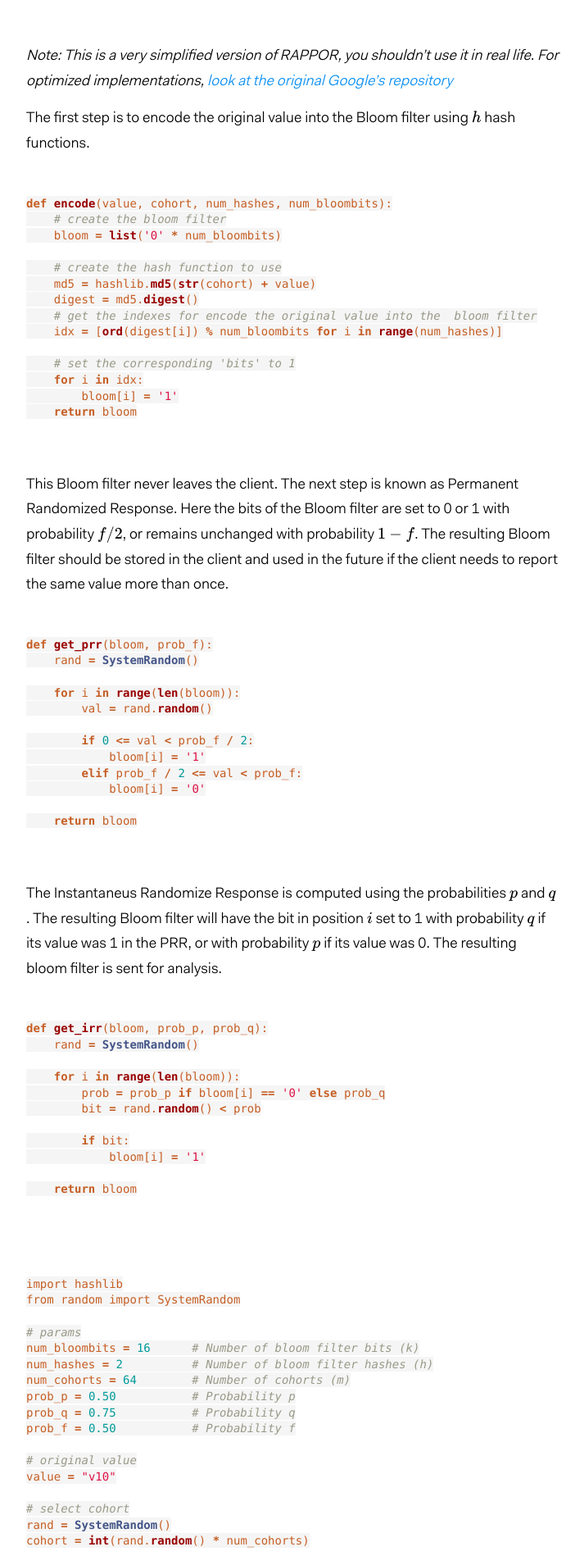
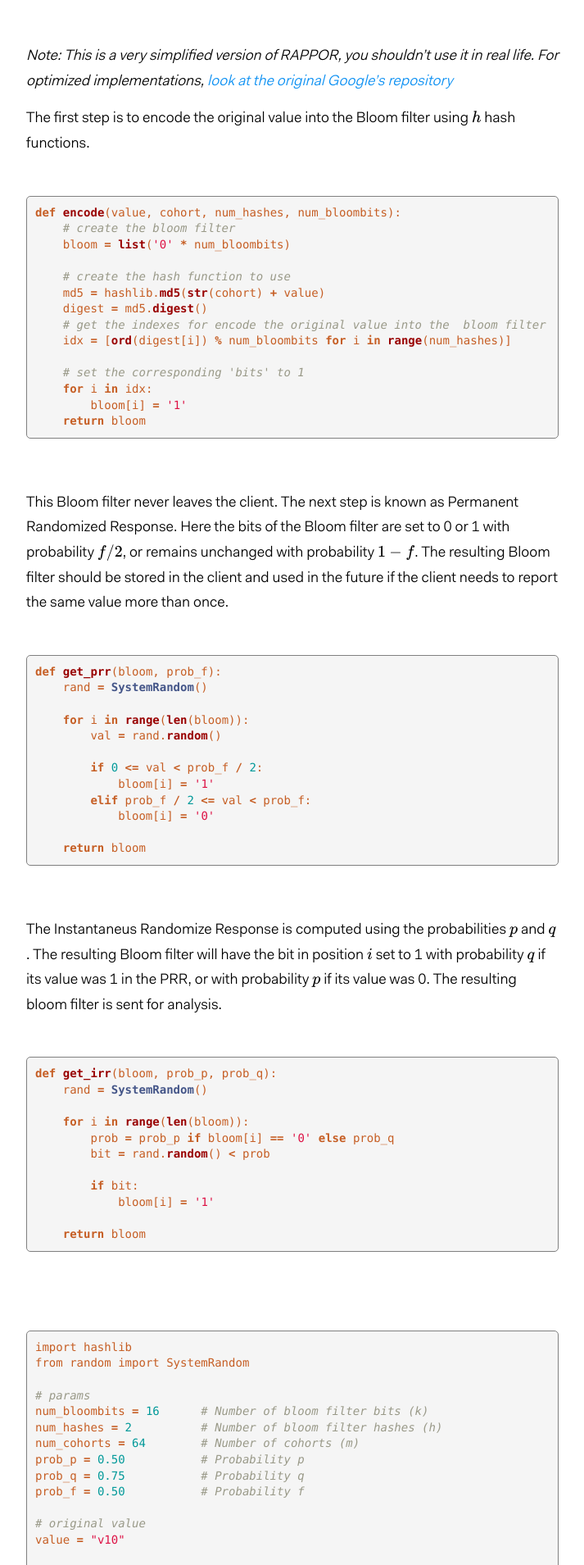
Before and after one commit to florian/florian.github.io, a Jekyll site: the page built from _posts/2017-10-12-differential-privacy.md, in a window 1280 px wide. Shown: the part 2402-4311 px from the top of the page at 82% size, without its empty margins (283-996 px from the left). Built offline with Jekyll 4.4.1, drawn with Linux system fonts in a browser that asks for light colours; formulas are drawn with MathJax 3.

Commit message:
Update style for code

```diff
--- a/_sass/_base.scss
+++ b/_sass/_base.scss
@@ -178,7 +178,11 @@ code {
 }
 
 code {
-    padding: 1px 5px;
+    border: 1px solid grey;
+    display: block;
+    padding: 10px;
+    box-sizing: content-box;
+    border-radius: 5px;
 }
 
 .lineno {
@@ -201,13 +205,6 @@ pre {
     display: block;
     margin: 0 0 1rem;
     line-height: 1.4;
-
-
-    > code {
-        border: 0;
-        padding-right: 0;
-        padding-left: 0;
-    }
 }
 
 /**
```
Also changed, not shown: 2 other files.
